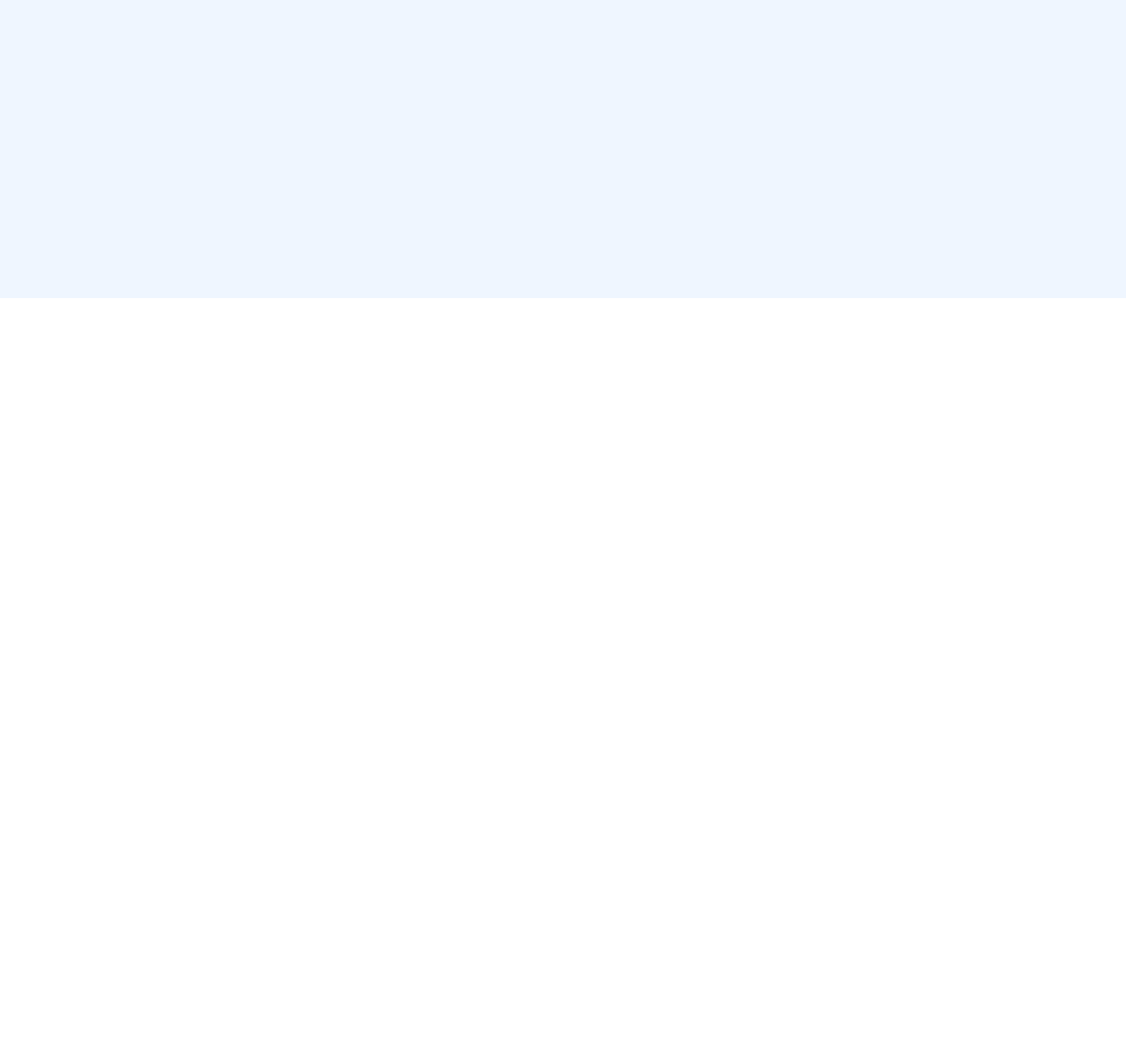
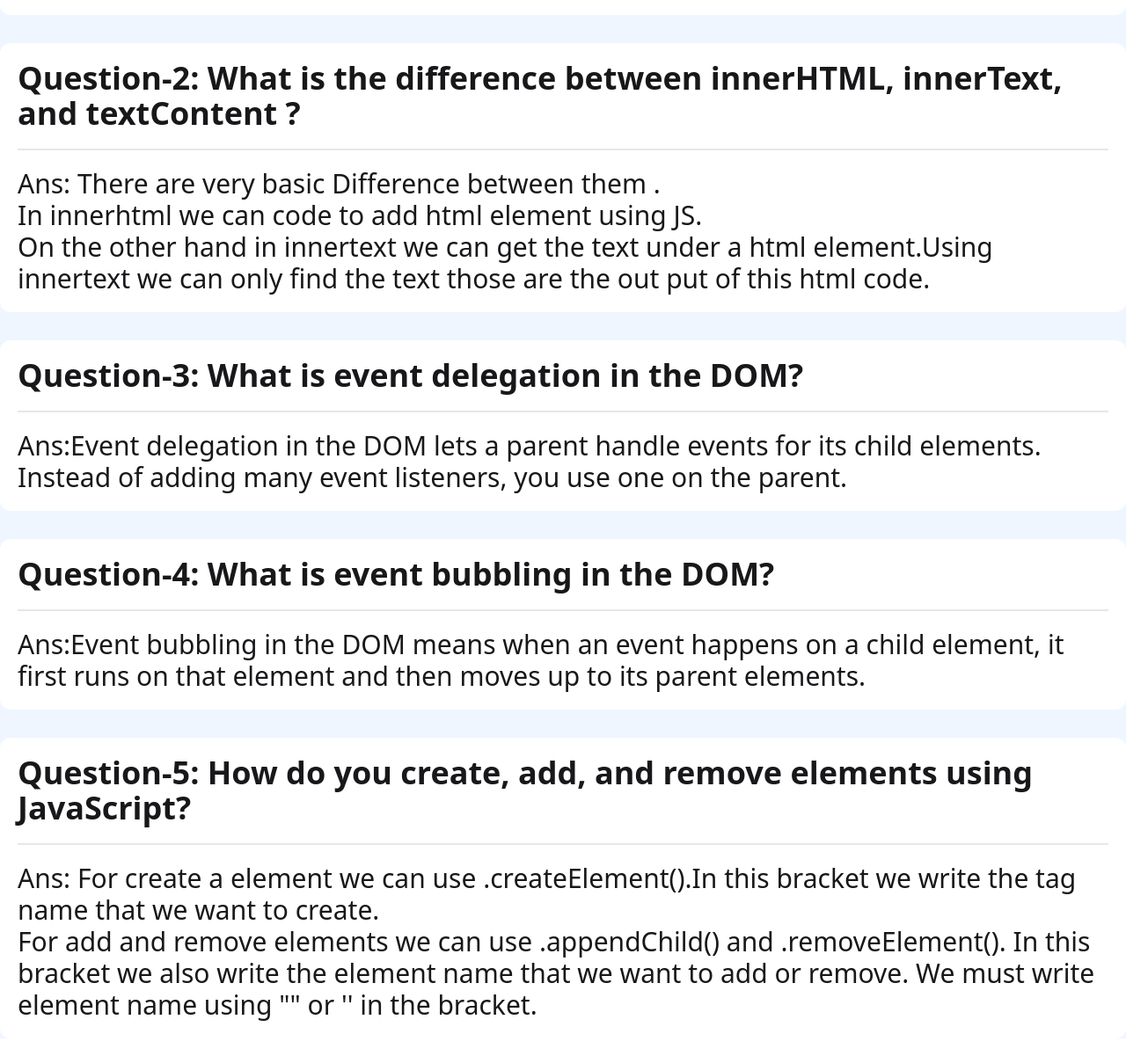
Before and after one commit to Partho-Mukherjee2003/assignment-5, a plain HTML site: page main.html in a window 1280 px wide. Shown: the part 461-1662 px from the top of the page at 88% size. Before the commit the page ends 800 px from the top, so only its background shows below. Drawn offline with nearby package versions, Linux system fonts and the light colour scheme.

Commit message:
Please add mainhtml section

```diff
--- a/main.html
+++ b/main.html
@@ -51,8 +51,60 @@
         <button id="back-btn" class="btn btn-primary">Back to Desk</button>
     </div>
 </section>
+<h1 class="text-center text-3xl mt-5 font-bold">Blogs</h1>
 
+<!-- question section  -->
 
+<section class="max-w-screen-2xl mx-auto">
+  <!-- Q-1 -->
+  <div class="bg-white rounded-xl p-5 mt-8">
+    <p class=" font-bold text-4xl border-b-2 pb-5" >
+      Question-1: What are the different ways to select an element in the DOM?
+    </p>
+    <p class="pt-5 text-3xl">
+        Ans: There are many ways to select an element.Like getElementByID,getElementsByClass,quaryforAll etc. by mostly used ways is getElementByID. It is also very easy way to select a element.
+    </p>
+  </div>
+  <!-- Q-2 -->
+  <div class="bg-white rounded-xl p-5 mt-8">
+    <p class=" font-bold text-4xl border-b-2 pb-5">
+      Question-2: What is the difference between innerHTML, innerText, and textContent ?
+    </p>
+    <p class="pt-5 text-3xl">
+      Ans: There are very basic Difference between them .<br>In innerhtml we can code to add  html  element using JS. <br>
+      On the other hand in innertext we can get the text under a html element.Using innertext we can only find the text those are the out put of this html code.
+
+    </p>
+  </div>
+  <!-- Q-3 -->
+  <div class="bg-white rounded-xl p-5 mt-8">
+    <p class=" font-bold text-4xl border-b-2 pb-5">
+      Question-3: What is event delegation in the DOM?
+    </p>
+    <p class="pt-5 text-3xl">
+      Ans:Event delegation in the DOM lets a parent handle events for its child elements. Instead of adding many event listeners, you use one on the parent.
+    </p>
+  </div>
+  <!-- Q-4  -->
+  <div class="bg-white rounded-xl p-5 mt-8">
+    <p class=" font-bold text-4xl border-b-2 pb-5">
+      Question-4: What is event bubbling in the DOM?
+    </p>
+    <p class="pt-5 text-3xl">
+      Ans:Event bubbling in the DOM means when an event happens on a child element, it first runs on that element and then moves up to its parent elements.
+    </p>
+  </div>
+  <!-- Q-5  -->
+  <div class="bg-white rounded-xl p-5 mt-8 mb-5">
+    <p class=" font-bold text-4xl border-b-2 pb-5">
+      Question-5: How do you create, add, and remove elements using JavaScript?
+    </p>
+    <p class="pt-5 text-3xl" >
+      Ans: For create a element we can use .createElement().In this bracket we write the tag name that we want to create.<br>For add and remove elements we can use .appendChild() and .removeElement(). In this bracket we also write the element name that we want to add or remove.
+      We must write element name using "" or '' in the bracket.
+    </p>
+  </div>
+</section>
 
 
 
```
